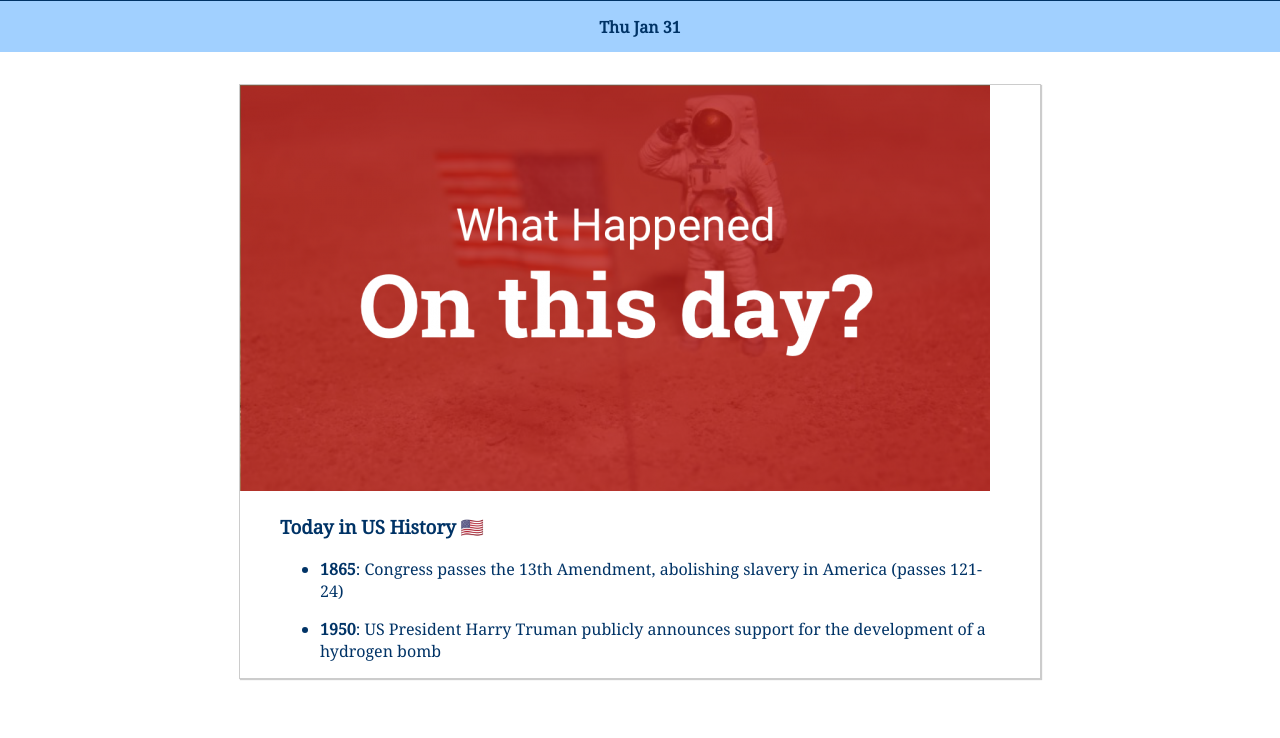
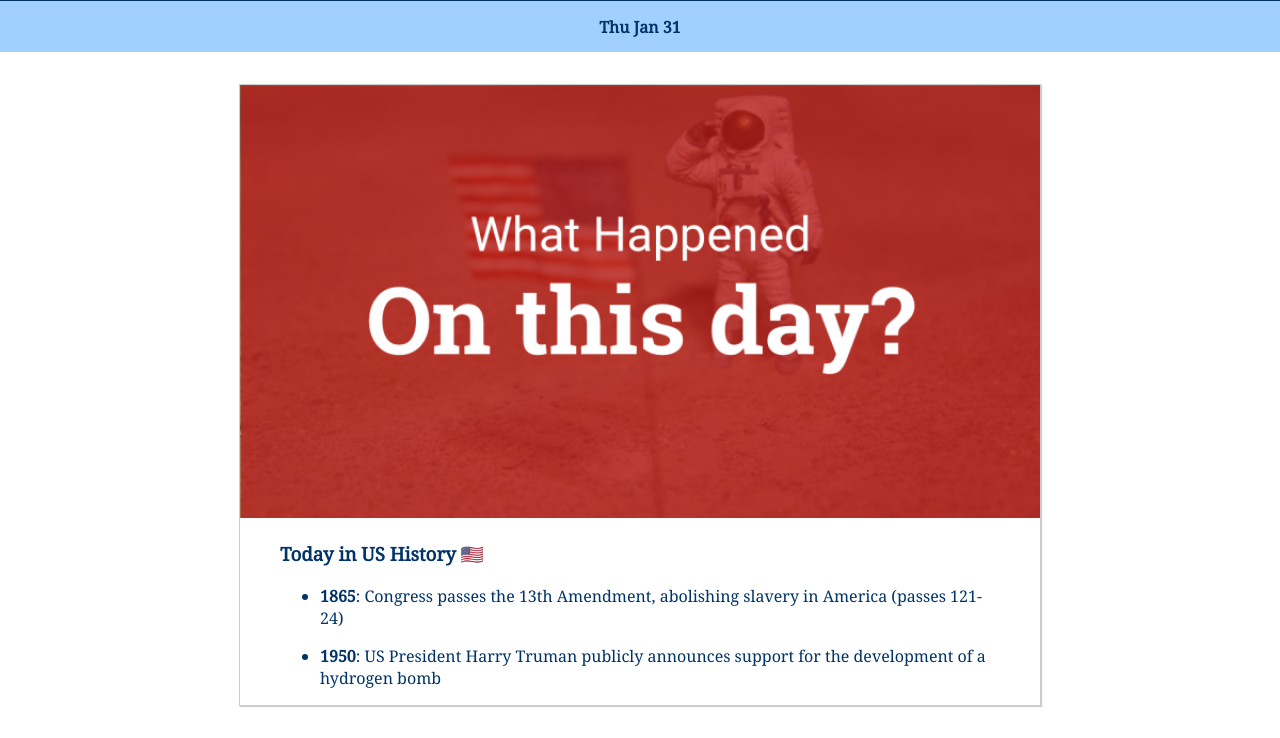
Before and after one commit to barclayd/On-This-Day-PWA, a website: page public/index.html in a window 1280 px wide. Shown: the part 83-821 px from the top of the page. Before the commit the page ends 800 px from the top, so only its background shows below. Drawn offline with Linux system fonts and the light colour scheme.

Commit message:
Fixed bug when displaying on large screen sizes

```diff
--- a/public/src/css/app.css
+++ b/public/src/css/app.css
@@ -44,7 +44,12 @@ body, html {
   cursor: pointer;
 }
 
+.card__image {
+  max-width: 100%;
+}
+
 .card__image img {
+  width: 100%;
   max-width: 100%;
 }
 
```
